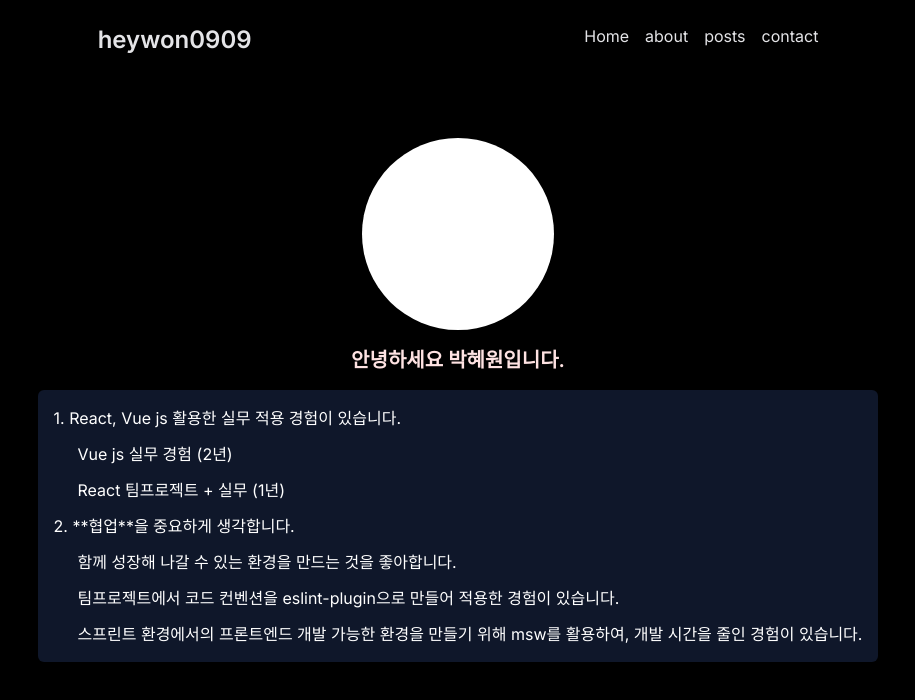
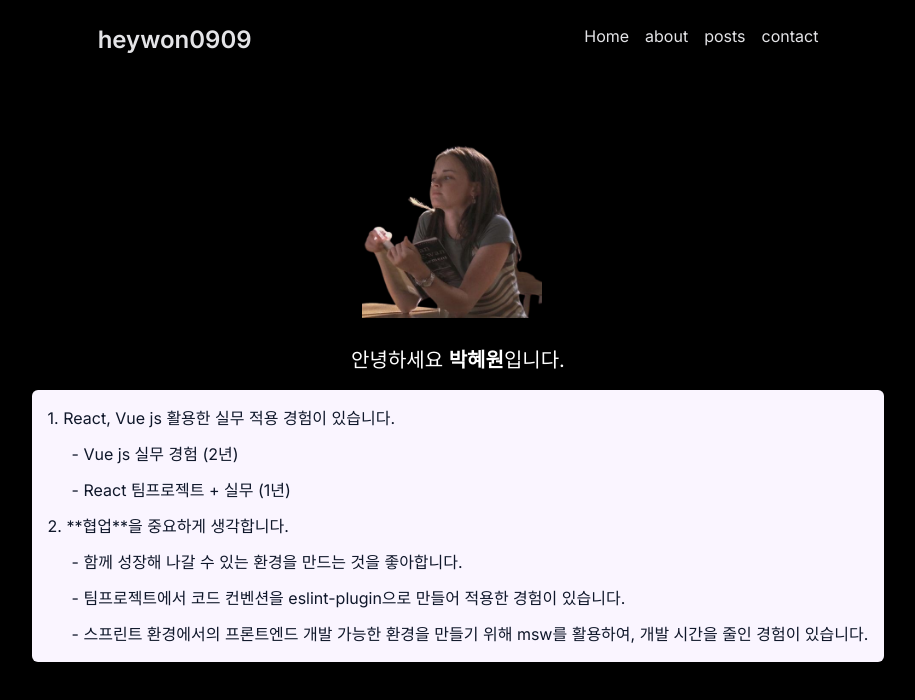
Before and after one commit to heywon0909/heywon0909-blog, a Next.js app: page /about in a window 1280 px wide. Shown: the top 700 px of the page, without its empty margins (182-1097 px from the left). Built offline with nearby package versions, Linux system fonts and the light colour scheme.

Commit message:
style: about section css 변경

```diff
--- a/src/app/about/page.tsx
+++ b/src/app/about/page.tsx
@@ -1,26 +1,34 @@
+import Image from "next/image";
 export default function page() {
   return (
     <div className=" w-2/3 flex flex-col gap-4 justify-center items-center ">
-      <div className="w-48 h-48 rounded-full bg-white"></div>
-      <h2 className="font-semibold text-xl text-red-100">
-        안녕하세요 <span>박혜원</span>입니다.
+      <div className="w-48 h-48 rounded-full ">
+        <Image
+          src={"/blog/images/profile.png"}
+          alt="profile"
+          width="180"
+          height="180"
+        />
+      </div>
+      <h2 className="text-xl text-white">
+        안녕하세요 <span className="font-semibold">박혜원</span>입니다.
       </h2>
-      <div className="w-auto p-4 bg-slate-900 rounded-md">
-        <ul className="flex flex-col gap-3 text-white">
+      <div className="w-auto p-4 bg-purple-50 rounded-md font-normal">
+        <ul className="flex flex-col gap-3  text-slate-900">
           <ol>1. React, Vue js 활용한 실무 적용 경험이 있습니다.</ol>
-          <li className="pl-6">Vue js 실무 경험 (2년)</li>
-          <li className="pl-6"> React 팀프로젝트 + 실무 (1년)</li>
+          <li className="pl-6">- Vue js 실무 경험 (2년)</li>
+          <li className="pl-6">- React 팀프로젝트 + 실무 (1년)</li>
           <ol>2. **협업**을 중요하게 생각합니다.</ol>
           <li className="pl-6">
-            함께 성장해 나갈 수 있는 환경을 만드는 것을 좋아합니다.
+            - 함께 성장해 나갈 수 있는 환경을 만드는 것을 좋아합니다.
           </li>
           <li className="pl-6">
-            팀프로젝트에서 코드 컨벤션을 eslint-plugin으로 만들어 적용한 경험이
-            있습니다.
+            - 팀프로젝트에서 코드 컨벤션을 eslint-plugin으로 만들어 적용한
+            경험이 있습니다.
           </li>
           <li className="pl-6">
-            스프린트 환경에서의 프론트엔드 개발 가능한 환경을 만들기 위해 msw를
-            활용하여, 개발 시간을 줄인 경험이 있습니다.
+            - 스프린트 환경에서의 프론트엔드 개발 가능한 환경을 만들기 위해
+            msw를 활용하여, 개발 시간을 줄인 경험이 있습니다.
           </li>
         </ul>
       </div>
```
